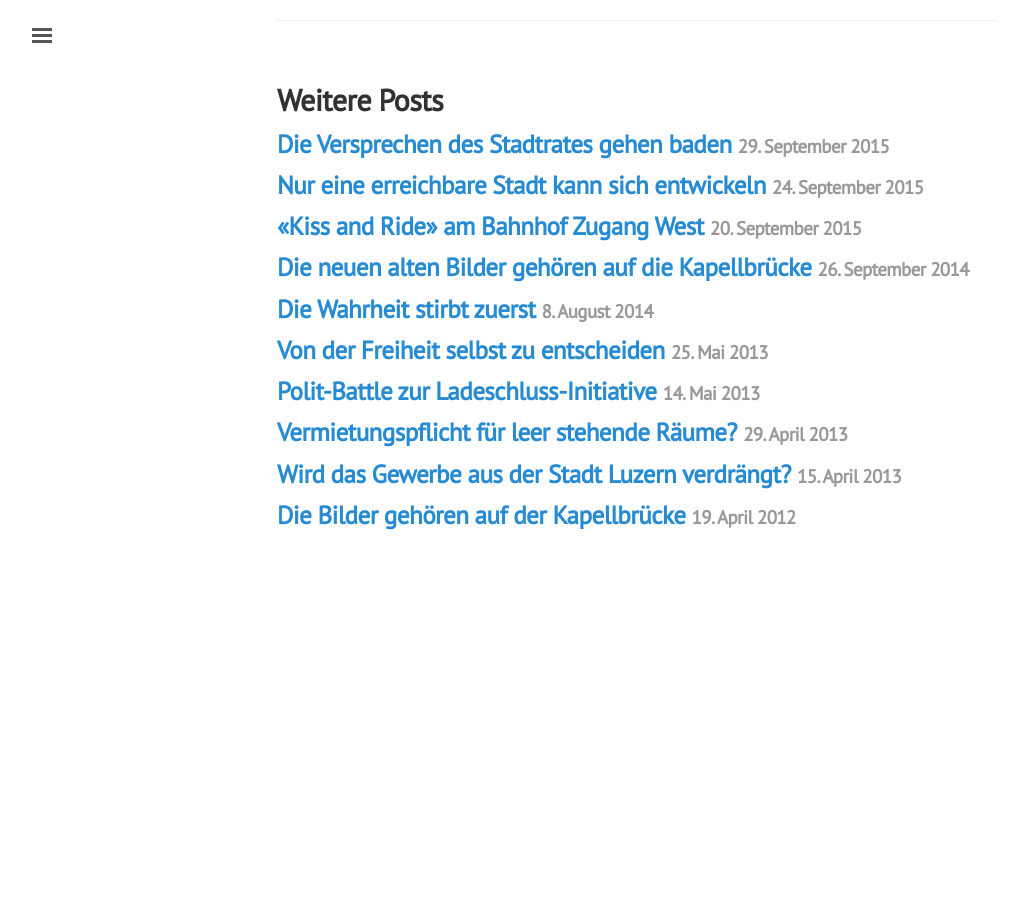
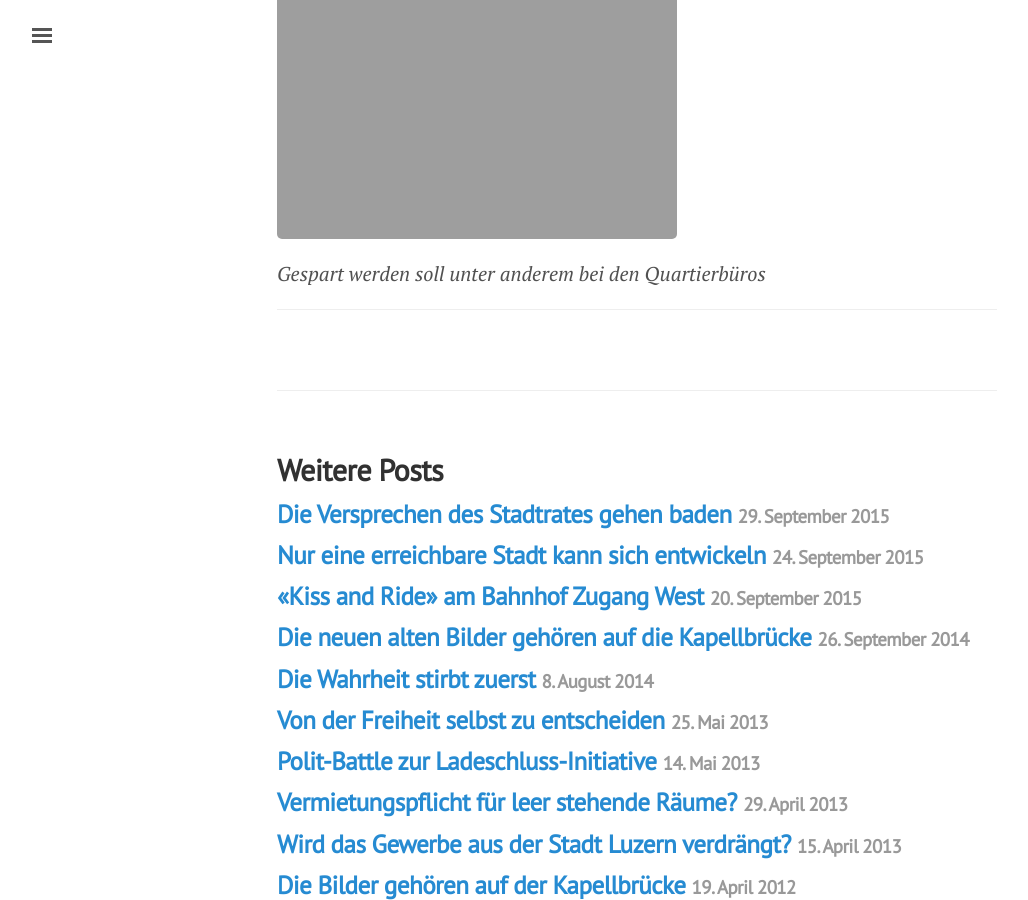
Before and after one commit to freinhard/freinhard.github.io, a Jekyll site: the page built from _posts/2015-10-16-sparpaket.md, in a window 1280 px wide and 900 px high, scrolled down 1148 px. Shown: the whole window, without its empty margins (3-1031 px from the left). Built offline with Jekyll 4.4.1, drawn with Linux system fonts in a browser that asks for light colours; comment, search, counter and statistics services are not loaded; before the commit the page ends 1739 px from its top, so only the background shows below that.

Commit message:
Bild Quartierbüro

```diff
--- a/_posts/2015-10-16-sparpaket.md
+++ b/_posts/2015-10-16-sparpaket.md
@@ -9,3 +9,6 @@ Die Stadt Luzern muss sparen. Mit dem Projekt „Haushalt im Gleichgewicht“ ha
 Doch ohne Einschränkungen wird der Haushalt der Stadt nicht im Gleichgewicht sein. Mit „Haushalt im Gleichgewicht“ legt der Stadtrat ein ausgewogenes Paket vor. Es ist kein Sparprogramm nach der Rasenmähermethode. Es geht vielmehr um die Überprüfung der Aufgaben. Leistungen sollen effizienter erbracht werden. Die vorgeschlagenen Einschränkungen sind sozialverträglich. Sie bringen die Qualität unserer Stadt nicht in eine Schieflage. Sie sollen vielmehr sicherstellen, dass Luzern auch in Zukunft die Mittel haben wird, sich den Herausforderungen zu stellen.
 
 Wie zu erwarten war, wehren sich einzelne Interessenvertreter gegen einzelne Massnahmen aus dem Gesamtpaket, die sie betreffen. Sie fordern, dass ihr Bereich aus dem Sparpaket genommen werden soll. Doch wenn man das Paket nun aufschnürt, hat das kein Ende. Es ist nur fair, dass alle ihren Sparbeitrag leisten. Und die Stadtverwaltung ist da besonders gefragt. Ihre Effizienz zu steigern, darf nicht ein einmaligen Projektes sein; es ist eine Daueraufgabe. Wir wissen es ja eigentlich alle: Sparen kann auch gesundes Abspecken sein.
+
+![Neubad]({{ site.url }}/public/assets/quartierbuero.jpg)
+*Gespart werden soll unter anderem bei den Quartierbüros*
```
Also changed, not shown: 1 other file.
